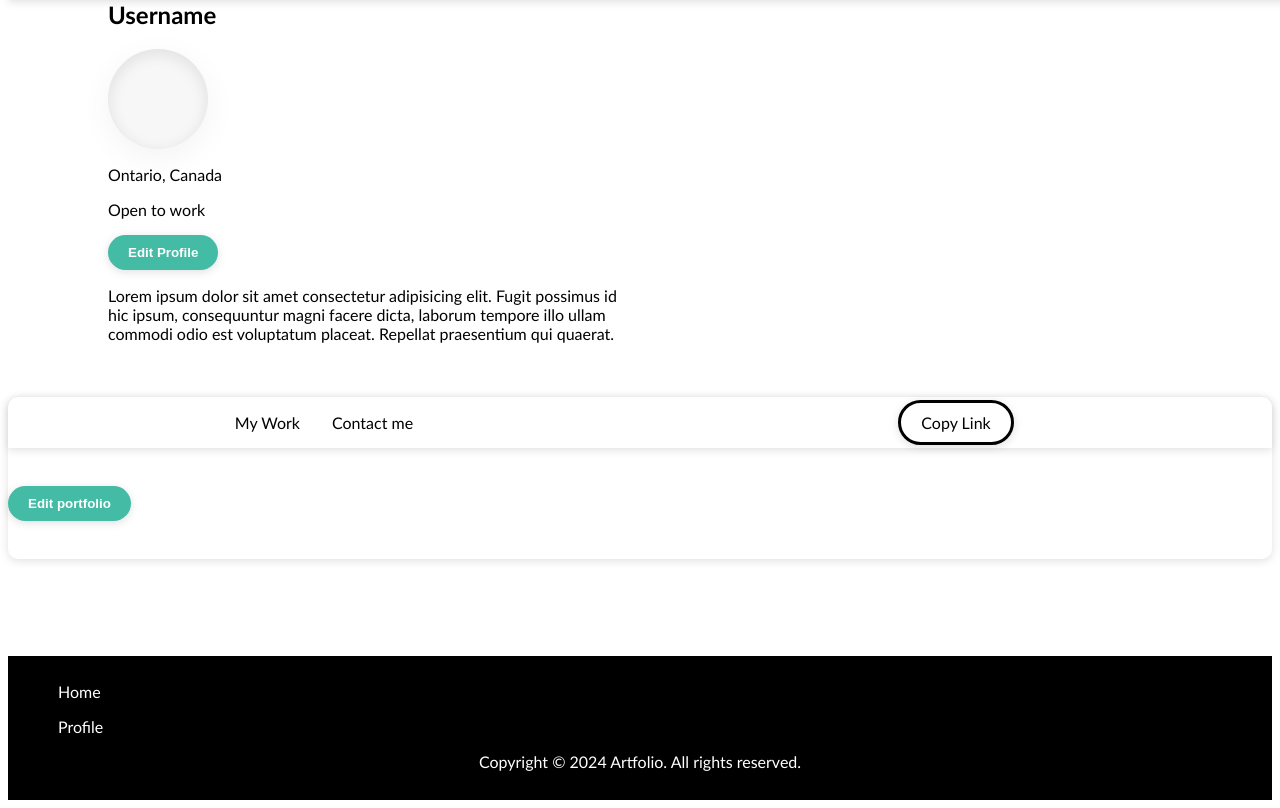
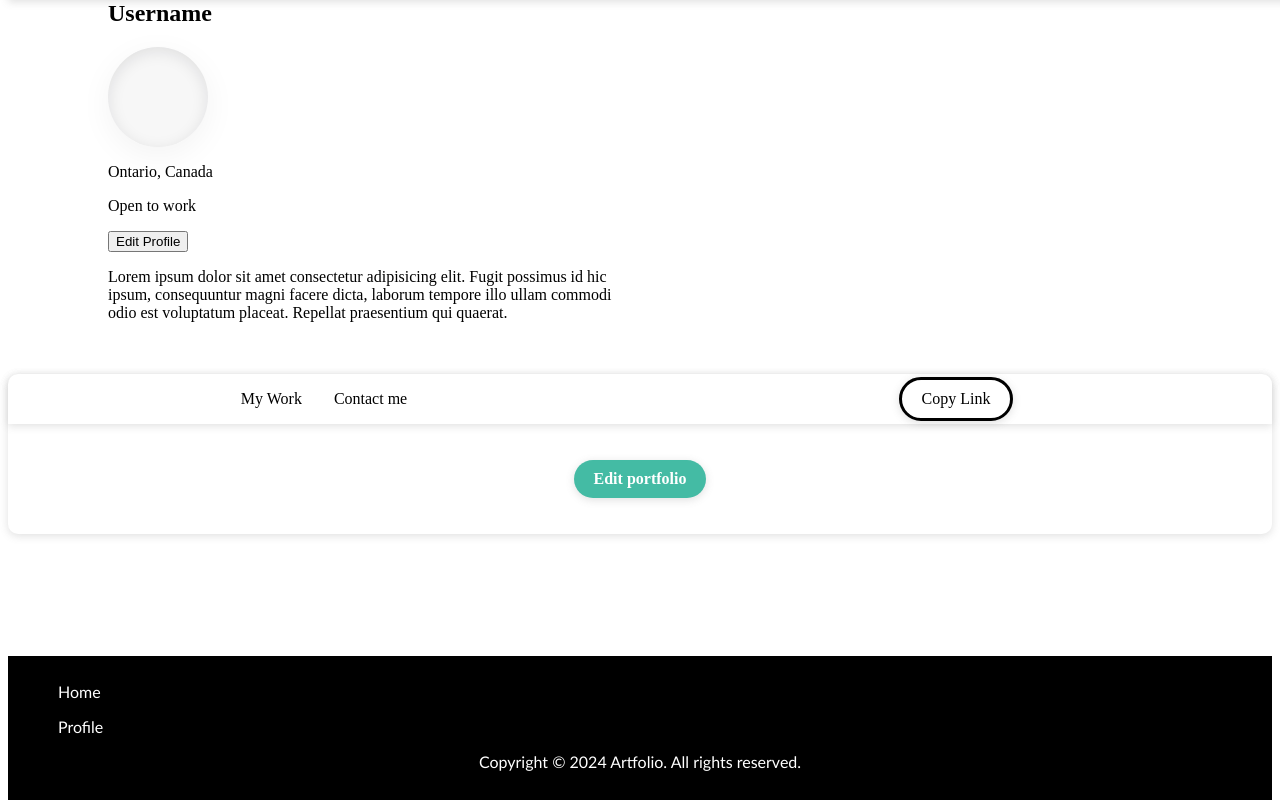
Before and after one commit to Zinzed/Final-Project, a Django app: template IMD2009A/portfolio_project/Artfolio/templates/main.html in a window 1280 px wide. Shown: the part 64-872 px from the top of the page. Run offline with Django 5.2, Linux system fonts and the light colour scheme; the template is opened without the code that fills it, so the values that code supplies are empty.

Commit message:
Updated some of the HTML and fixed some of the CSS for main.html

```diff
--- a/IMD2009A/portfolio_project/Artfolio/static/Artfolio/css/main.css
+++ b/IMD2009A/portfolio_project/Artfolio/static/Artfolio/css/main.css
@@ -2,73 +2,59 @@
     box-sizing: border-box;
 }
 
-    body {
-        font-family: 'Gill Sans', sans-serif;
-        list-style-type: none;
-        text-decoration: none;
-    }
+/*body {*/
+/*    font-family: 'Gill Sans', sans-serif;*/
+/*    list-style-type: none;*/
+/*    text-decoration: none;*/
+/*}*/
 
-    /*Navigation Bar*/
-.header
-{
-    display: flex;
-    flex-direction: row;
-    background-color: white;
-    padding: 7px;
-    width: 100%;
-    box-shadow: rgba(99, 99, 99, 0.2) 0px 2px 8px 0px;
-}
+/*!* Navigation Bar *!*/
+/*.header {*/
+/*    display: flex;*/
+/*    flex-direction: row;*/
+/*    background-color: white;*/
+/*    padding: 3px;*/
+/*    width: 100%;*/
+/*    box-shadow: rgba(99, 99, 99, 0.2) 0px 2px 8px 0px;*/
+/*}*/
 
+/*.header nav {*/
+/*    flex-grow: 3;*/
+/*}*/
 
-.header nav
-{
-    flex-grow: 0.95;
-}
+/*.nav {*/
+/*    display: flex;*/
+/*    flex-direction: column;*/
+/*    list-style-type: none;*/
+/*    gap: 30px;*/
+/*}*/
 
+/*.nav li:nth-child(1) {*/
+/*    flex-grow: 0.05;*/
+/*}*/
 
-.nav
-{
-    display: flex;
-    flex-direction: row;
-    list-style-type: none;
-    gap: 30px;
-}
+/*.nav a {*/
+/*    text-decoration: none;*/
+/*    color: black;*/
+/*    font-family: 'Gill Sans', sans-serif;*/
+/*}*/
 
+/*.nav a:hover {*/
+/*    text-decoration-line: underline;*/
+/*    text-decoration-color: black;*/
+/*    color: black;*/
+/*    font-family: 'Gill Sans', sans-serif;*/
+/*}*/
 
-.nav li:nth-child(1)
-{
-    flex-grow: 0.05;
-}
+/*.personal {*/
+/*    display: flex;*/
+/*    flex-direction: row;*/
+/*    list-style-type: none;*/
+/*    gap: 30px;*/
+/*}*/
+/* End of Navigation Bar */
 
-
-.nav a
-{
-    text-decoration: none;
-    color:black;
-    font-family: 'Gill Sans', sans-serif;
-}
-
-
-.nav a:hover
-{
-    text-decoration-line: underline;
-    text-decoration-color: black;
-    color:black;
-    font-family: 'Gill Sans', sans-serif;
-}
-
-
-.personal
-{
-    display: flex;
-    flex-direction: row;
-    list-style-type: none;
-    gap: 30px;
-}
-/*End of Navigation Bar*/
-
-
-    .profile--placeholder{
+.profile--placeholder {
     height: 100px;
     width: 100px;
     background-color: #F7F7F7;
@@ -76,31 +62,13 @@
     box-shadow: rgba(17, 17, 26, 0.1) 0px 4px 16px 0px inset, rgba(17, 17, 26, 0.05) 0px 8px 32px 0px;
 }
 
-    /*.wrapper{
-        display: grid;
-        gap: 0;
-        grid-template-areas: "profile sub--section sub--section sub--section";
-        grid-template-columns: repeat(2,1fr);
-    }*/
-
-    .profile{
+.profile {
     padding-left: 100px;
     padding-right: 100px;
 }
 
 .summary {
     width: 50%;
-    }
-
-    button {
-        background-color: #44bba4;
-        color: #ffffff;
-        border: none;
-        padding: 10px 20px;
-        border-radius: 30px;
-        font-weight: bold;
-        box-shadow: rgba(99, 99, 99, 0.2) 0px 2px 8px 0px;
-        transition-duration: 0.4s;
 }
 
 button:hover {
@@ -116,6 +84,7 @@
 
 .sub--header--bar {
     display: flex;
+    flex-direction: row;
     flex-wrap: nowrap;
     justify-content: space-between;
     align-items: center;
@@ -141,14 +110,19 @@
     text-decoration: none;
     color: #000;
     padding: 1rem;
+    transition: color 0.3s ease;
 }
+
 .sub--header--bar--nav ul li a:hover {
-        text-decoration-line: underline;
+    color: #5ba597;
+    text-decoration: none;
 }
 
 .sub--section {
     border-radius: 10px;
     box-shadow: rgba(99, 99, 99, 0.2) 0px 2px 8px 0px;
+    display: flex;
+    flex-direction: column;
 }
 
 .btn--copy--link {
@@ -168,14 +142,48 @@
     border-style: solid;
 }
 
-    .btn--create--portfolio{
+.btn--create--portfolio {
+    display: flex;
+    justify-content: center;
+    text-decoration: none;
+}
+
+#content1 {
+    display: flex;
+    justify-content: center;
+}
+
+.btn--edit--portfolio {
+    display: flex;
+    justify-content: center;
+    text-decoration: none;
+}
+
+span {
+    background-color: #44bba4;
+    color: #ffffff;
+    border: none;
+    padding: 10px 20px;
+    border-radius: 30px;
+    font-weight: bold;
+    box-shadow: rgba(99, 99, 99, 0.2) 0px 2px 8px 0px;
+    transition-duration: 0.4s;
+    text-decoration: none;
+}
+
+span:hover {
+    background-color: #5ba597;
+    cursor: pointer;
+}
+
+btn--edit--profile {
     display: flex;
     justify-content: center;
     text-decoration: none;
 }
 
 input[type=text] {
-        background-color:#F7F7F7;
+    background-color: #F7F7F7;
     border: none;
     padding: 10px 20px;
     border-radius: 20px;
@@ -184,7 +192,7 @@
 }
 
 #message {
-        background-color:#F7F7F7;
+    background-color: #F7F7F7;
     border: none;
     padding: 10px 20px;
     border-radius: 20px;
@@ -198,13 +206,11 @@
     padding: 10px 20px;
 }
 
-    input[type=file]
-    {
+input[type=file] {
     margin: 5px 20px;
     border: none;
     padding: 10px 20px;
     border-radius: 30px;
-        /*box-shadow: rgba(99, 99, 99, 0.2) 0px 2px 8px 0px;*/
 }
 
 input[type=submit] {
@@ -223,7 +229,7 @@
     cursor: pointer;
 }
 
-    /*Footer*/
+/* Footer */
 footer {
     background-color: #000;
     color: #fff;
@@ -251,4 +257,16 @@
 .footer--nav ul li a:hover {
     text-decoration-line: underline;
 }
-    /*End of Footer*/
+
+/* Media Query */
+@media only screen and (min-width: 992px) {
+    .header nav {
+        flex-grow: 0.95;
+    }
+
+    .nav {
+        flex-direction: row;
+        list-style-type: none;
+        gap: 30px;
+    }
+}
--- a/IMD2009A/portfolio_project/Artfolio/templates/main.html
+++ b/IMD2009A/portfolio_project/Artfolio/templates/main.html
@@ -43,7 +43,7 @@
                             <!--<img class="profile--photo" src="profile-photo.png" alt="Profile photo" />-->
                             <p>Ontario, Canada</p>
                             <p>Open to work</p>
-                            <a class="btn--edit--profile" href="#"><button>Edit Profile</button></a>
+                            <a class="btn--edit--profile" href="#" id="edit-pr"><button>Edit Profile</button></a>
                             <p class="summary">
                                 Lorem ipsum dolor sit amet consectetur adipisicing elit. Fugit
                                 possimus id hic ipsum, consequuntur magni facere dicta,
@@ -84,8 +84,8 @@
             </header><br><br>
 
             <!--My work section-->
-            <div id="content1">
-                <a class="btn--edit--portfolio" href="{% url 'selectTemplate' %}"><button>Edit portfolio</button></a>
+            <div id="content1" >
+                <a class="btn--edit--portfolio" href="{% url 'selectTemplate' %}"><span>Edit portfolio</span></a>
             </div>
 
 
@@ -126,6 +126,8 @@
             <p class="copyright">Copyright &copy 2024 Artfolio. All rights reserved.</p>
         </div>
     </footer>
+
+
 <!--JavaScript-->
 <script>
     function showContent(contentNumber) {
```
Lines whose indentation alone changed are shown as unchanged.
